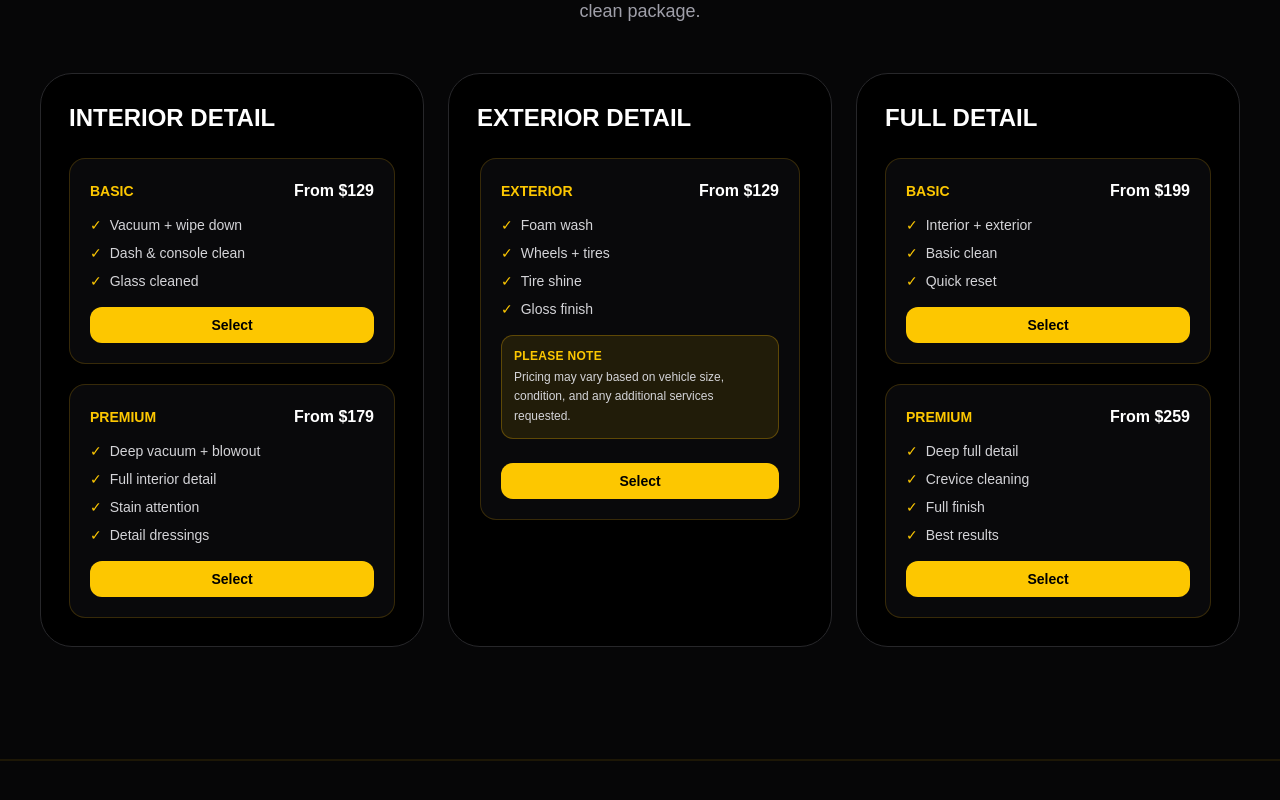
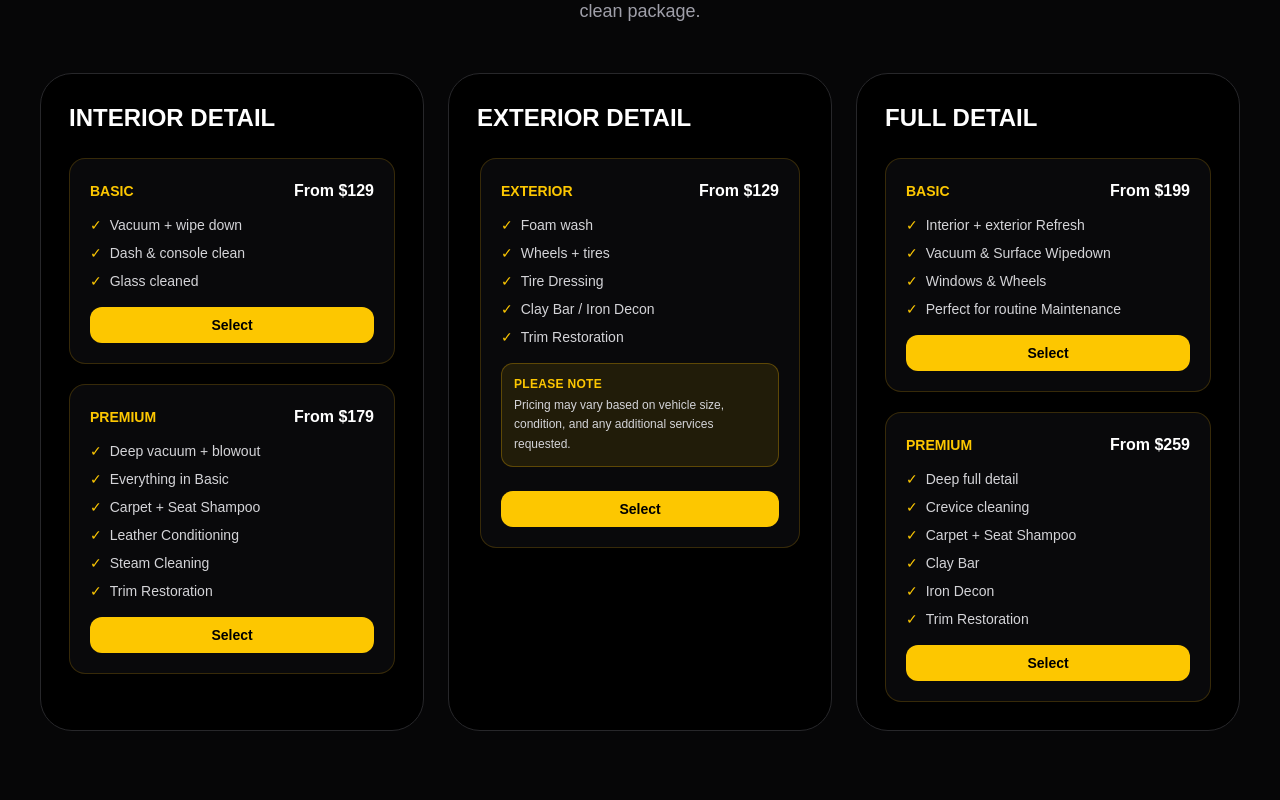
Before and after one commit to detailedbyrs/rs-detailing-site, a Next.js app: page / in a window 1280 px wide. Shown: the part 4555-5355 px from the top of the page. Built offline with nearby package versions, Linux system fonts and the light colour scheme.

Commit message:
Package Changes

```diff
--- a/app/page.js
+++ b/app/page.js
@@ -135,7 +135,7 @@ export default function Home() {
         {
           name: "Premium",
           price: "From $179",
-          bullets: ["Deep vacuum + blowout", "Full interior detail", "Stain attention", "Detail dressings"],
+          bullets: ["Deep vacuum + blowout", "Everything in Basic", "Carpet + Seat Shampoo", "Leather Conditioning", "Steam Cleaning", "Trim Restoration"],
         },
       ],
     },
@@ -145,7 +145,7 @@ export default function Home() {
         {
           name: "Exterior",
           price: "From $129",
-          bullets: ["Foam wash", "Wheels + tires", "Tire shine", "Gloss finish"],
+          bullets: ["Foam wash", "Wheels + tires", "Tire Dressing", "Clay Bar / Iron Decon", "Trim Restoration"],
           note:
             "Pricing may vary based on vehicle size, condition, and any additional services requested.",
         },
@@ -157,12 +157,12 @@ export default function Home() {
         {
           name: "Basic",
           price: "From $199",
-          bullets: ["Interior + exterior", "Basic clean", "Quick reset"],
+          bullets: ["Interior + exterior Refresh", "Vacuum & Surface Wipedown", "Windows & Wheels", "Perfect for routine Maintenance"],
         },
         {
           name: "Premium",
           price: "From $259",
-          bullets: ["Deep full detail", "Crevice cleaning", "Full finish", "Best results"],
+          bullets: ["Deep full detail", "Crevice cleaning", "Carpet + Seat Shampoo", "Clay Bar", "Iron Decon", "Trim Restoration"],
         },
       ],
     },
```
